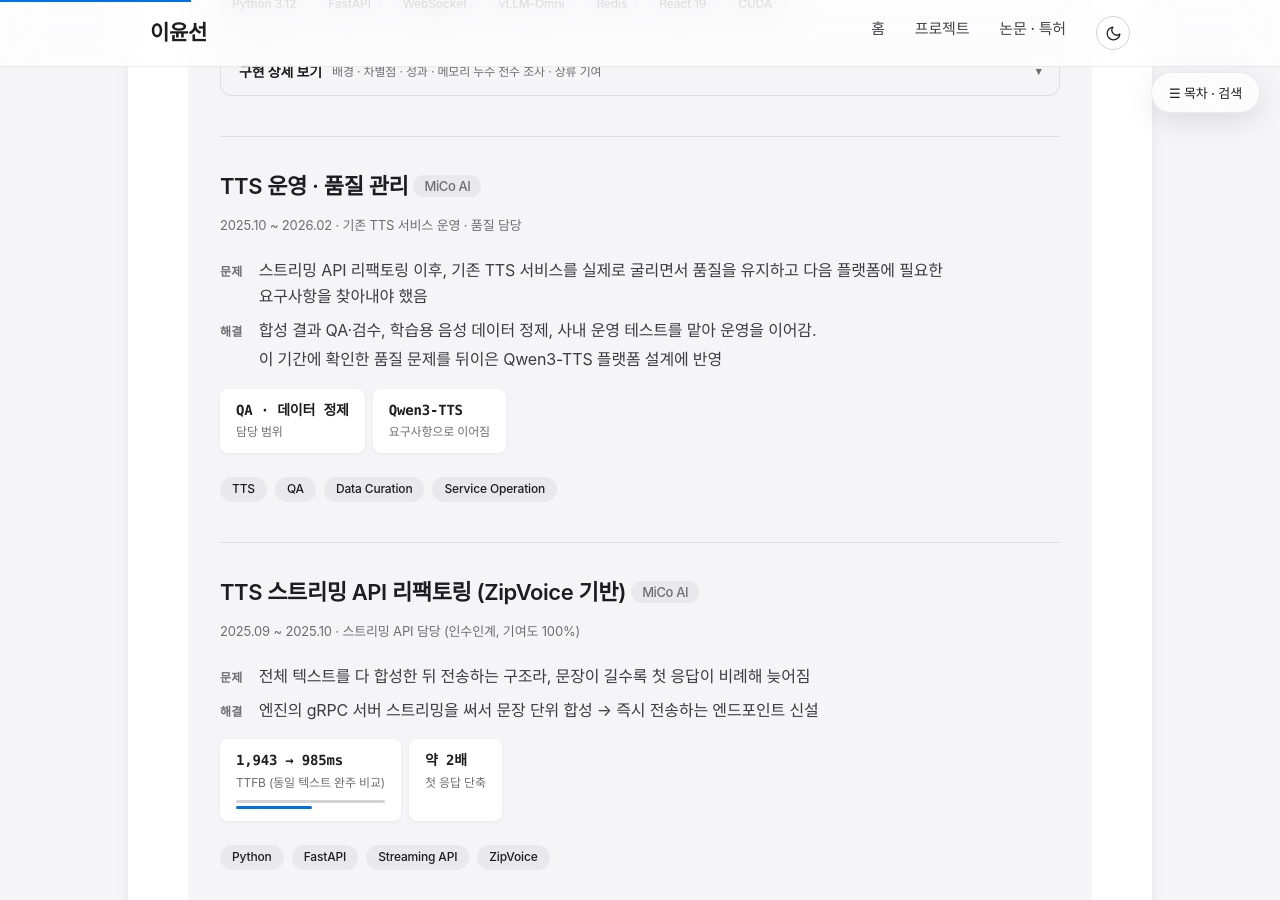
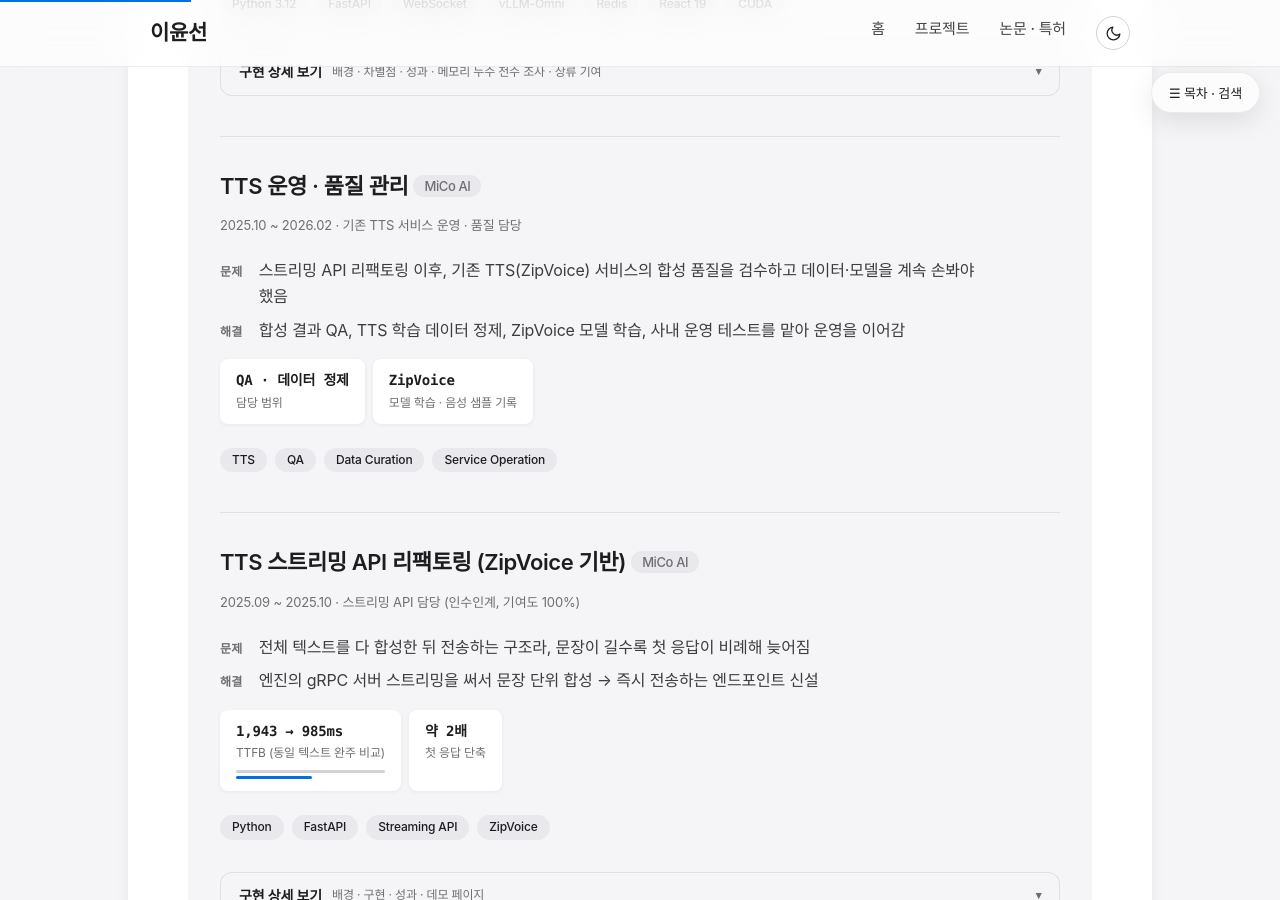
Before and after one commit to ckc5800/ckc5800.github.io, a Jekyll site: the page built from projects.html, in a window 1280 px wide and 900 px high, scrolled down 1548 px. Built offline with Jekyll 4.4.1, drawn with Linux system fonts in a browser that asks for light colours; some web fonts are replaced.

Commit message:
TTS 운영·품질 카드를 노션 기록 기준으로 · README 프로젝트 수 정정
- TTS 운영·품질(2025.10~2026.02): 노션 'AI언어개발팀 TTS' 항목은 QA 업무·
  TTS 데이터 정제·ZipVoice 모델 학습(음성 샘플 링크)·사내 운영 테스트.
  카드에 없던 ZipVoice 모델 학습을 넣고, 출처 없던 "품질 문제를 Qwen3-TTS
  설계에 반영"·"요구사항으로 이어짐" 지표를 제거. 이력서·요약표 동일
- README: '16개 프로젝트 (회사 10 + 6)' → 실제 21개 (실무 12 + 개인 7 + 대외 2)
- 다운로드 PDF 재생성 (3쪽)

Co-Authored-By: Claude Opus 5 <noreply@anthropic.com>

```diff
--- a/projects.html
+++ b/projects.html
@@ -314,12 +314,12 @@ title: 프로젝트
     <h3 id="tts-ops">TTS 운영 · 품질 관리 <span class="badge">MiCo AI</span></h3>
     <p class="project-meta">2025.10 ~ 2026.02 · 기존 TTS 서비스 운영 · 품질 담당</p>
     <dl class="ps">
-        <dt>문제</dt><dd>스트리밍 API 리팩토링 이후, 기존 TTS 서비스를 실제로 굴리면서 품질을 유지하고 다음 플랫폼에 필요한 요구사항을 찾아내야 했음</dd>
-        <dt>해결</dt><dd><span class="sentence">합성 결과 QA·검수, 학습용 음성 데이터 정제, 사내 운영 테스트를 맡아 운영을 이어감.</span><span class="sentence">이 기간에 확인한 품질 문제를 뒤이은 Qwen3-TTS 플랫폼 설계에 반영</span></dd>
+        <dt>문제</dt><dd>스트리밍 API 리팩토링 이후, 기존 TTS(ZipVoice) 서비스의 합성 품질을 검수하고 데이터·모델을 계속 손봐야 했음</dd>
+        <dt>해결</dt><dd>합성 결과 QA, TTS 학습 데이터 정제, ZipVoice 모델 학습, 사내 운영 테스트를 맡아 운영을 이어감</dd>
     </dl>
     <div class="metrics">
         <div class="metric"><span class="metric-value">QA · 데이터 정제</span><span class="metric-label">담당 범위</span></div>
-        <div class="metric"><span class="metric-value">Qwen3-TTS</span><span class="metric-label">요구사항으로 이어짐</span></div>
+        <div class="metric"><span class="metric-value">ZipVoice</span><span class="metric-label">모델 학습 · 음성 샘플 기록</span></div>
     </div>
     <div class="tech-tags">
         <span class="tech-tag">TTS</span>
@@ -1230,7 +1230,7 @@ title: 프로젝트
 <table>
     <thead><tr><th>프로젝트</th><th>소속</th><th>기간</th><th>내용</th></tr></thead>
     <tbody>
-        <tr><td>TTS 운영 · 품질 관리</td><td>MiCo AI</td><td>2025.10 ~ 2026.02</td><td>기존 TTS 서비스의 QA·데이터 정제·운영 테스트 담당</td></tr>
+        <tr><td>TTS 운영 · 품질 관리</td><td>MiCo AI</td><td>2025.10 ~ 2026.02</td><td>기존 TTS 서비스의 QA·데이터 정제·ZipVoice 모델 학습·운영 테스트 담당</td></tr>
         <tr><td>Speaker Diarization</td><td>MiCo AI</td><td>2025.04 ~ 07</td><td>Pyannote 평가·파인튜닝 — DER 개선 없어 미채택, 판정 근거 기록</td></tr>
         <tr><td>NLP 문서·대화 요약</td><td>인피닉</td><td>2024.01 ~ 07</td><td>BART·T5 요약 모델을 사내 메신저 전사 배포 (약 300명)</td></tr>
         <tr><td>3D Semantic Segmentation</td><td>인피닉</td><td>2022.08 ~ 12</td><td>LiDAR·카메라 융합 Trans-Unet — 제1저자 논문 2편·특허 등록 2건</td></tr>
```
Also changed, not shown: README.md, 2 other files.
